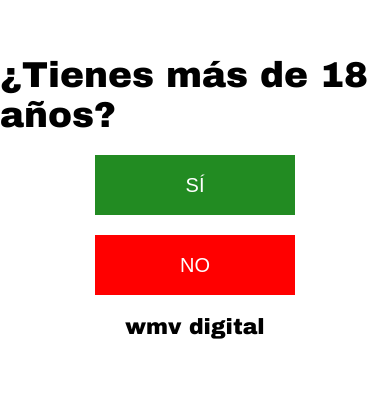
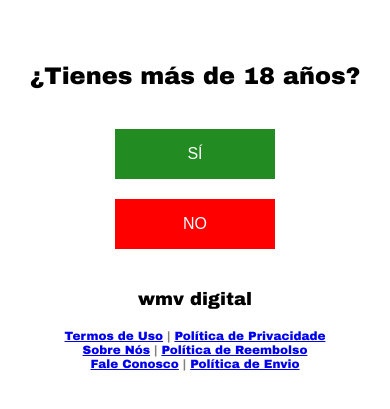
Before and after one commit to bill101521/reconstruccion.shop, a plain HTML site: page index.html in a window 390 px wide. Shown: the part 225-634 px from the top of the page. Drawn offline with Linux system fonts and the light colour scheme.

Commit message:
Update index.html

```diff
--- a/index.html
+++ b/index.html
@@ -14,12 +14,14 @@
             align-items: center;
             height: 100vh;
             margin: 0;
+            padding: 20px;
         }
 
         .pergunta {
             font-size: 36px;
             color: #000000;
-            margin-bottom: 20px;
+            margin-bottom: 60px; /* Triplo de espaço para o botão verde */
+            text-align: center;
         }
 
         .botoes {
@@ -49,7 +51,38 @@
         .wmv {
             font-size: 22px;
             color: #000000;
-            margin-top: 20px;
+            margin-top: 60px; /* Triplo de espaço para o botão vermelho */
+            text-align: center;
+        }
+
+        .rodape {
+            margin-top: 40px;
+            font-size: 12px;
+            color: #808080;
+            text-align: center;
+        }
+
+        /* Media Query para formato mobile */
+        @media (max-width: 480px) {
+            .pergunta {
+                font-size: 24px;
+                margin-bottom: 40px;
+            }
+
+            .botao {
+                width: 160px;
+                height: 50px;
+                font-size: 16px;
+            }
+
+            .wmv {
+                font-size: 18px;
+                margin-top: 40px;
+            }
+
+            .rodape {
+                margin-top: 20px;
+            }
         }
     </style>
 </head>
@@ -65,6 +98,19 @@
         </a>
     </div>
     <div class="wmv">wmv digital</div>
+
+    <!-- Rodapé -->
+    <div class="rodape">
+        <div class="text-gray mt-4">
+            <a href="termos.html" class="text-gray">Termos de Uso</a> | <a href="privacidade.html" class="text-gray">Política de Privacidade</a>
+        </div>
+        <div class="text-gray mt-4">
+            <a href="termos.html" class="text-gray">Sobre Nós</a> | <a href="privacidade.html" class="text-gray">Política de Reembolso</a>
+        </div>
+        <div class="text-gray mt-4">
+            <a href="termos.html" class="text-gray">Fale Conosco</a> | <a href="privacidade.html" class="text-gray">Política de Envio</a>
+        </div>
+    </div>
 </body>
 
 </html>
```
